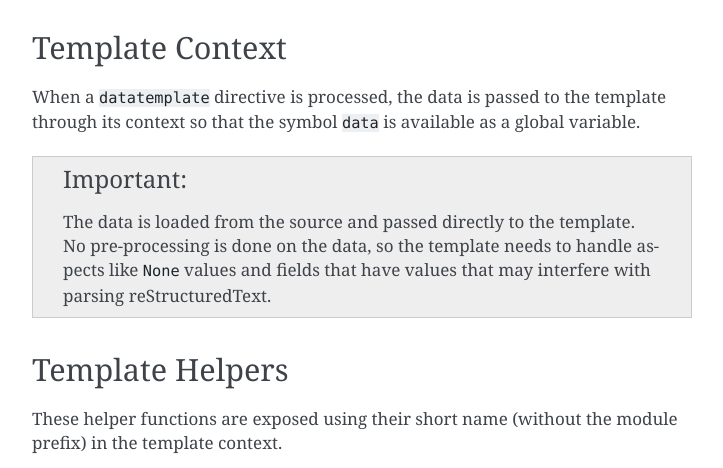
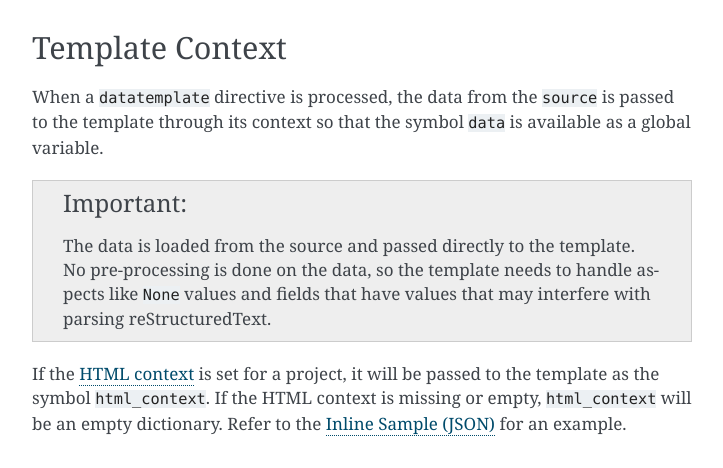
Before and after one commit to sphinx-contrib/datatemplates, a Sphinx documentation site: the page built from doc/source/using.rst, in a window 1280 px wide, cut to the strip 339-807 px from the top of the page. Shown: the whole strip, without its empty margins (388-1111 px from the left). Built offline with Sphinx 7.4.7, drawn with Linux system fonts in a browser that asks for light colours.

Commit message:
add html_context to template context
Pass the global html_context set in conf.py to templates as they are
rendered. This allows users to set "globals" across their project that
will effect all of the templates. It also allows users to set
page-specific values dynamically, using the html-page-context event.

Signed-off-by: Doug Hellmann <doug@doughellmann.com>

```diff
--- a/doc/source/conf.py
+++ b/doc/source/conf.py
@@ -71,6 +71,10 @@
 version = pkg_resources.get_distribution('sphinxcontrib.datatemplates').version
 # The full version, including alpha/beta/rc tags.
 release = '0.0.0'
+
+html_context = {
+    'sample': 'Sample context value set in conf.py',
+}
 
 # The language for content autogenerated by Sphinx. Refer to documentation
 # for a list of supported languages.
--- a/doc/source/using.rst
+++ b/doc/source/using.rst
@@ -17,12 +17,14 @@
       {% endfor %}
 
 
+.. _template_context:
+
 Template Context
 ================
 
-When a ``datatemplate`` directive is processed, the data is passed to
-the template through its context so that the symbol ``data`` is
-available as a global variable.
+When a ``datatemplate`` directive is processed, the data from the
+``source`` is passed to the template through its context so that the
+symbol ``data`` is available as a global variable.
 
 .. important::
     The data is loaded from the source and passed directly to the
@@ -30,8 +32,12 @@
     to handle aspects like ``None`` values and fields that have values
     that may interfere with parsing reStructuredText.
 
+If the `HTML context`_ is set for a project, it will be passed to the
+template as the symbol ``html_context``. If the HTML context is
+missing or empty, ``html_context`` will be an empty dictionary. Refer
+to the :doc:`inline` for an example.
 
-
+.. _HTML context: https://www.sphinx-doc.org/en/master/usage/configuration.html#confval-html_context
 
 Template Helpers
 ================
```
Also changed, not shown: doc/source/inline.rst (+34 -0 lines), 1 other file.
